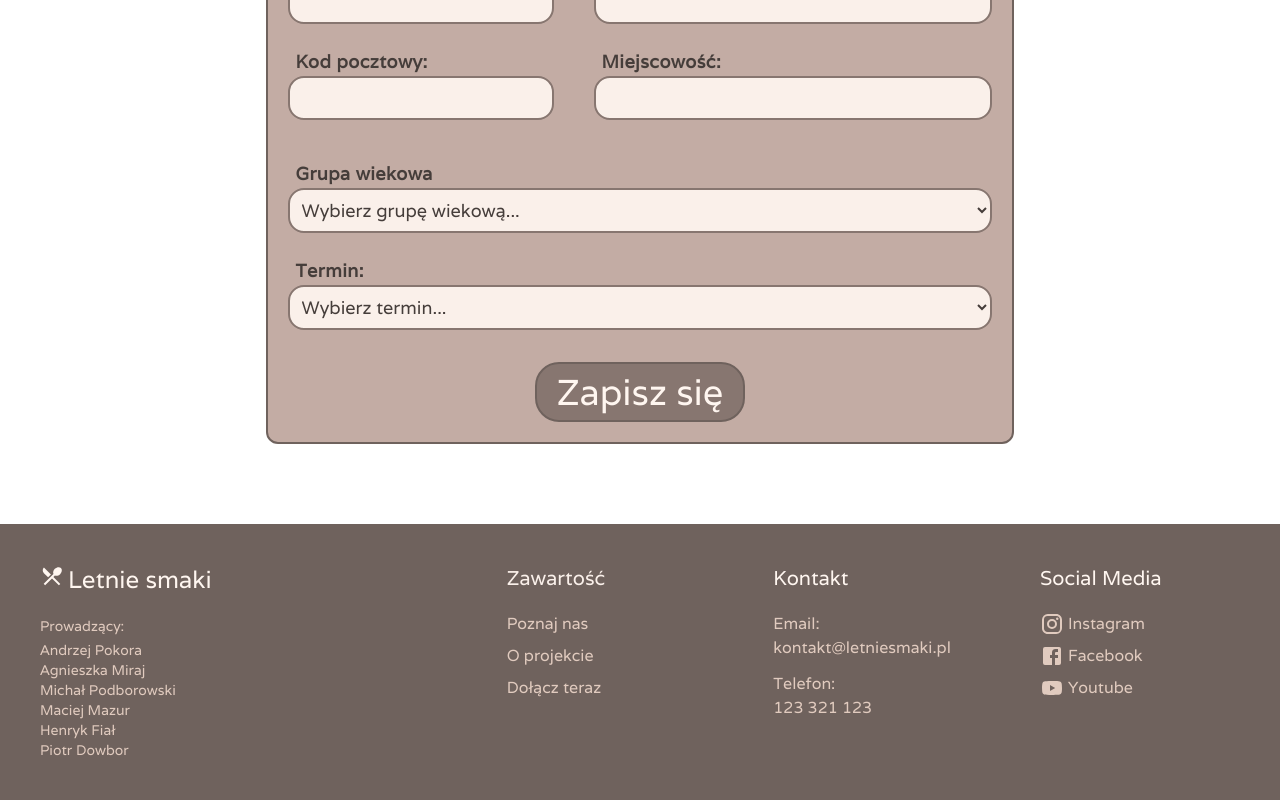
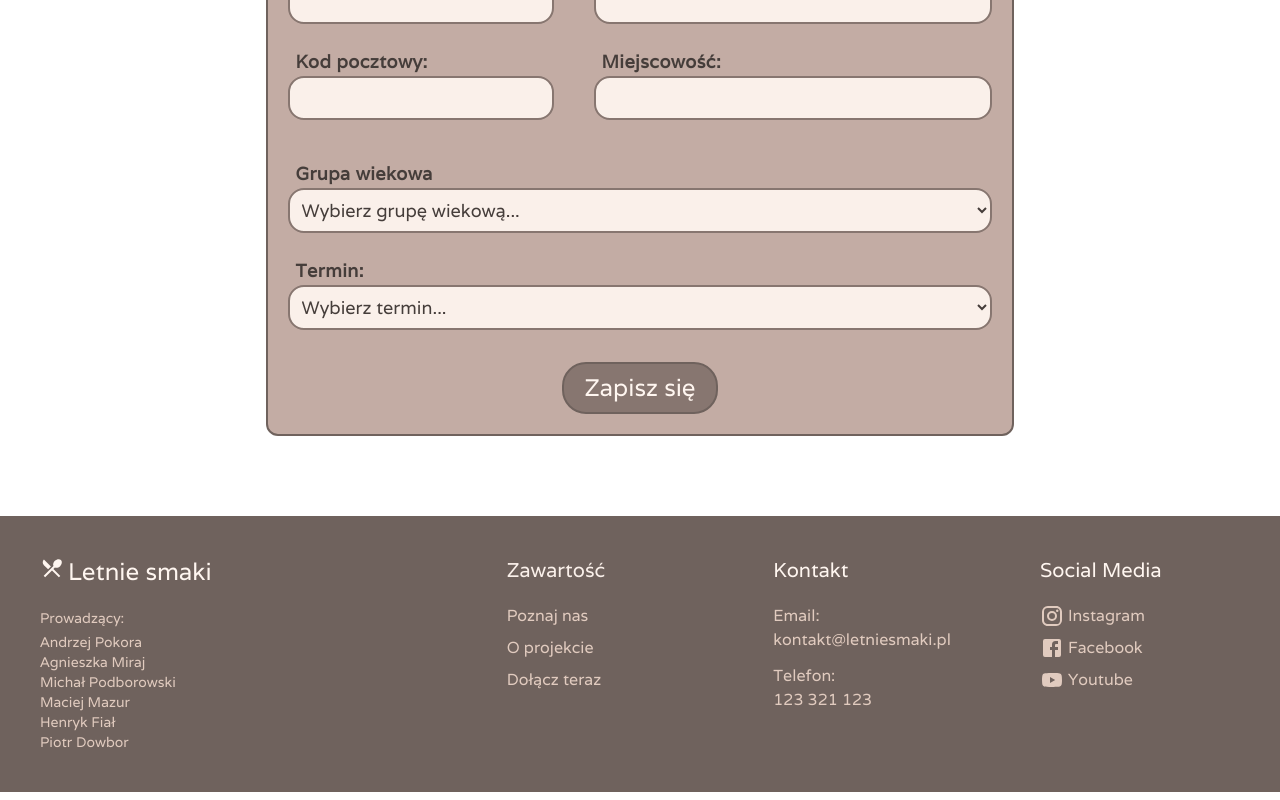
Before and after one commit to Kwiasek/szkola-letnia, a React (Vite) app: page / in a window 1280 px wide. Shown: the part 5754-6554 px from the top of the page. Built offline with nearby package versions, Linux system fonts and the light colour scheme.

Commit message:
Changed form button

```diff
--- a/src/components/Form.jsx
+++ b/src/components/Form.jsx
@@ -232,7 +232,7 @@ const Form = () => {
               <button
                 id="submit-btn"
                 type="button"
-                className="bg-coffee-700 text-coffee-100 text-4xl max-w-1/3 mx-auto rounded-3xl border-2 border-coffee-800 px-5 py-2 hover:bg-coffee-900 transition"
+                className="font-varela bg-coffee-700 text-coffee-100 text-2xl max-w-1/3 mx-auto rounded-3xl border-2 border-coffee-800 px-5 py-2 hover:bg-coffee-900 transition"
                 onClick={formValidation}
               >
                 Zapisz się
```
